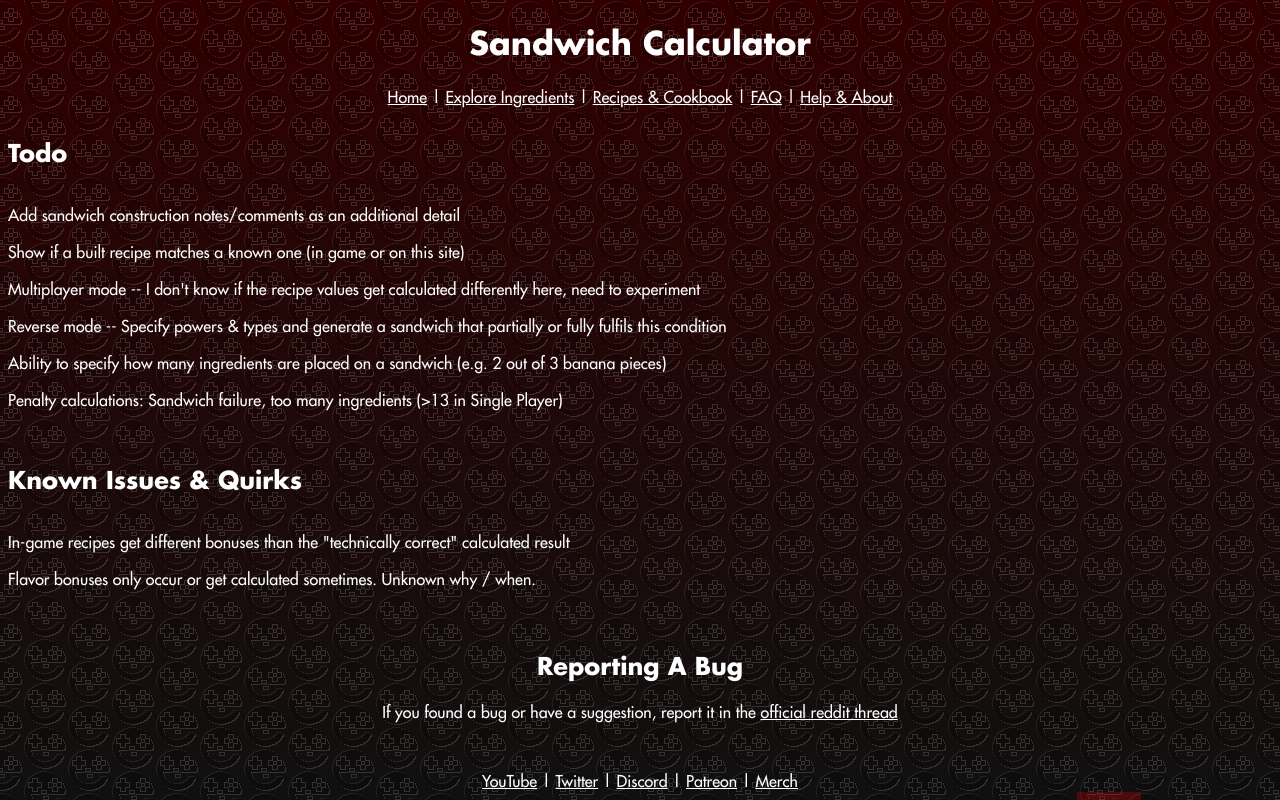
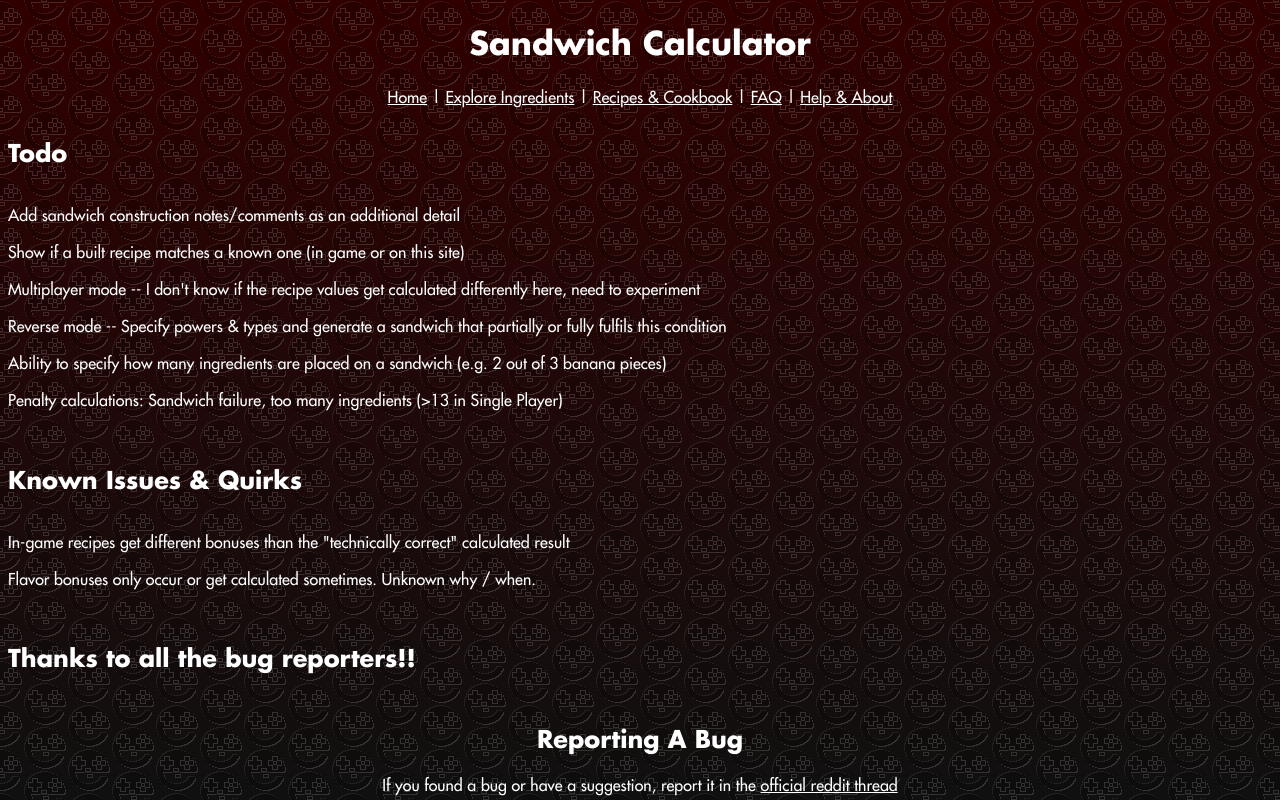
Before and after one commit to enigma0Z/pokemon-sv-sandwich-calc, a React (Create React App) app: page /about in a window 1280 px wide. Shown: the top 800 px of the page. Built offline with nearby package versions, Linux system fonts and the light colour scheme.

Commit message:
Placeholder for bug reporters

```diff
--- a/src/pages/About/index.tsx
+++ b/src/pages/About/index.tsx
@@ -1,3 +1,4 @@
+import { Box } from '@mui/material'
 import { useEffect } from 'react'
 
 export default function About() {
@@ -30,6 +31,10 @@
           Flavor bonuses only occur or get calculated sometimes.  Unknown why / when.
         </li></ul>
       </div>
+      <Box>
+        <h2>Thanks to all the bug reporters!!</h2>
+
+      </Box>
     </>
   )
 }
```
